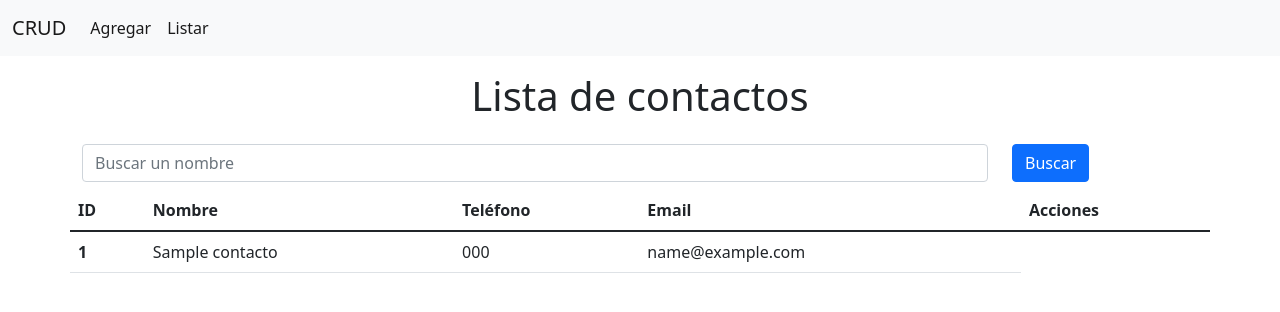
After one commit to CATT97/CRUD, a PHP site: page /CRUD/list in a window 1280 px wide. The commit adds this page. Shown: the top 312 px of the page. Run offline with PHP 8.4, Linux system fonts and the light colour scheme; tables that the repository leaves empty or names only in its code hold one stand-in row (values such as "Sample post").

Commit message:
creacion del listado

```diff
--- /dev/null
+++ b/list/index.php
@@ -0,0 +1,70 @@
+<?php
+function listar()
+{
+    require_once "./../database/conexion.php";
+    $query = "SELECT * FROM contactos";
+    $data = mysqli_query($conection, $query, MYSQLI_ASSOC);
+
+    foreach ($data as $row) {
+?>
+        <tr>
+            <th scope="row"><?php echo $row['id']; ?></th>
+            <td><?php echo $row['nombre']; ?></td>
+            <td><?php echo $row['telefono']; ?></td>
+            <td><?php echo $row['email']; ?></td>
+        </tr>
+<?php
+    }
+}
+?>
+
+<!DOCTYPE html>
+<html lang="en">
+
+<head>
+    <meta charset="UTF-8">
+    <meta http-equiv="X-UA-Compatible" content="IE=edge">
+    <meta name="viewport" content="width=device-width, initial-scale=1.0">
+    <title>Listar</title>
+    <link rel="stylesheet" href="./../CSS/bootstrap.min.css">
+</head>
+
+<body>
+    <?php include_once "./../views/menu.php" ?>
+    <div class="container">
+        <div class="row my-3">
+            <h1 class="text-center">Lista de contactos</h1>
+        </div>
+        <div class="row my-2">
+            <form class="row" method="POST">
+                <div class="col-10">
+                    <input type="search" class="form-control" id="buscar" name="buscar" placeholder="Buscar un nombre" value="<?php echo $_POST["buscar"] ?? ""; ?>">
+                </div>
+                <div class="col-2">
+                    <button type="submit" class="btn btn-primary">Buscar</button>
+                </div>
+            </form>
+        </div>
+
+        <div class="row">
+            <table class="table">
+                <thead>
+                    <tr>
+                        <th scope="col">ID</th>
+                        <th scope="col">Nombre</th>
+                        <th scope="col">Teléfono</th>
+                        <th scope="col">Email</th>
+                        <th scope="col">Acciones</th>
+                    </tr>
+                </thead>
+                <tbody>
+                    <?php listar(); ?>
+                </tbody>
+            </table>
+        </div>
+    </div>
+
+    <script src="./../js/bootstrap.min.js"></script>
+</body>
+
+</html>
--- a/views/menu.php
+++ b/views/menu.php
@@ -9,9 +9,12 @@
       <span class="navbar-toggler-icon"></span>
     </button>
     <div class="collapse navbar-collapse" id="navbarNav">
-      <ul class="navbar-nav">
+      <ul class="navbar-nav me-auto mb-2 mb-lg-0">
         <li class="nav-item">
-          <a class="nav-link active" aria-current="page" href="<?php echo APP_URL;?>/insert">Insert</a>
+          <a class="nav-link active" aria-current="page" href="<?php echo APP_URL;?>/insert">Agregar</a>
+        </li>
+        <li class="nav-item">
+          <a class="nav-link active" aria-current="page" href="<?php echo APP_URL;?>/list">Listar</a>
         </li>
       </ul>
     </div>
```
Also changed, not shown: insert/index.php (+16 -1 lines), insert/save.php (added, +23 -0 lines).
